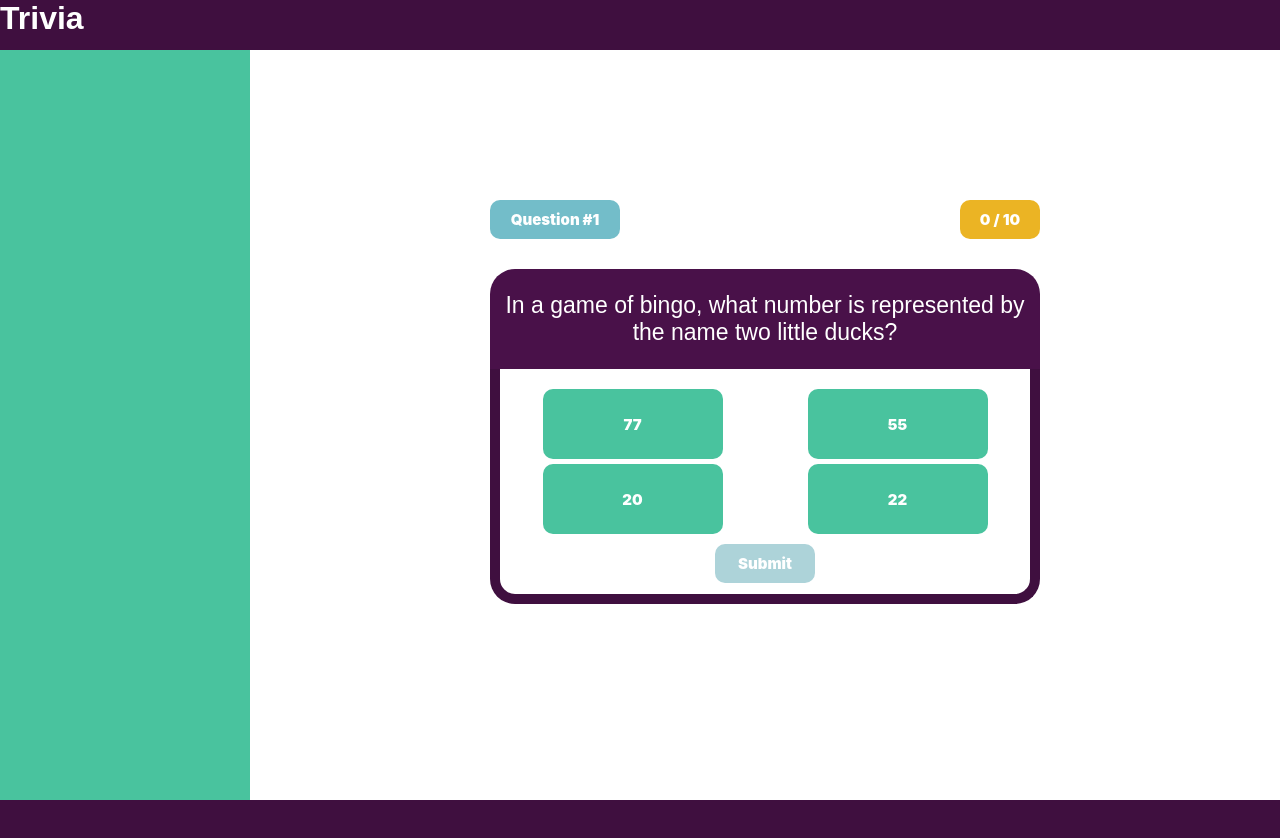
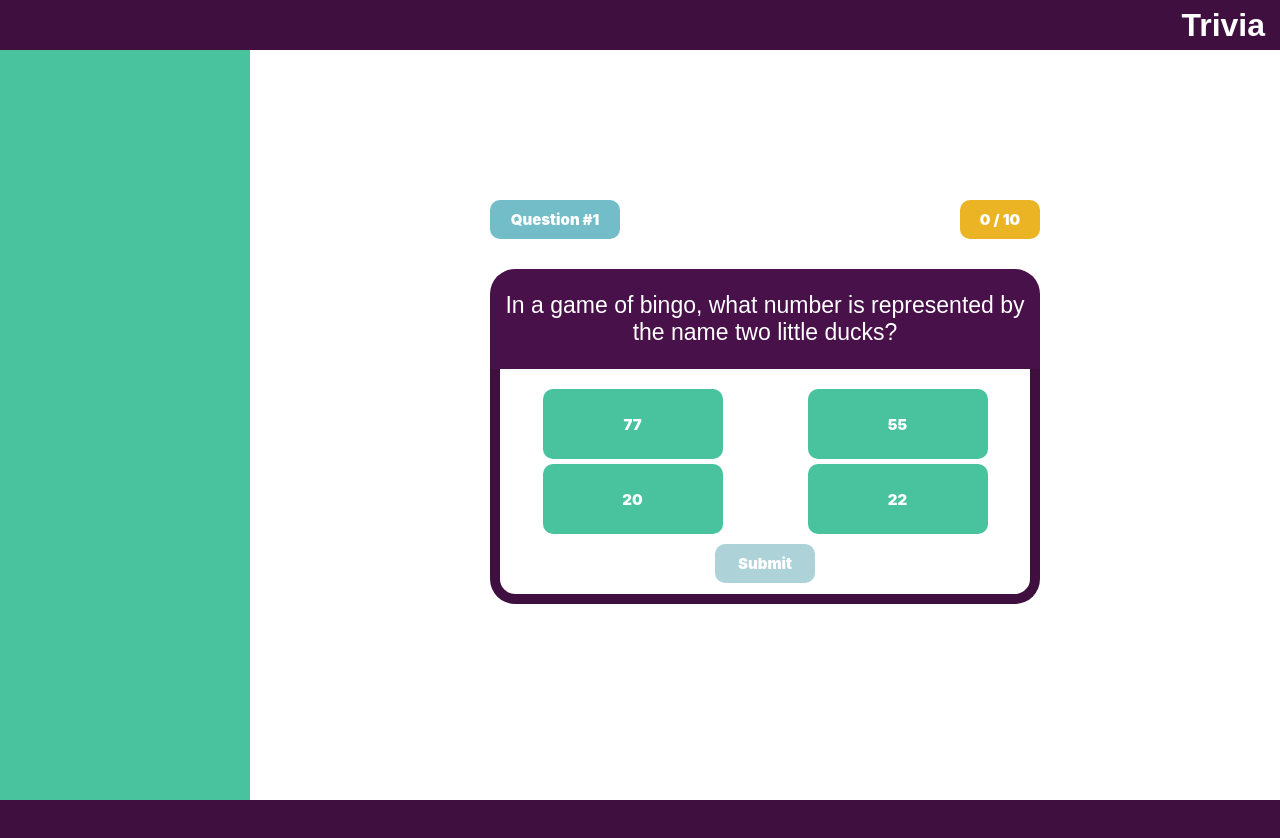
Before and after one commit to mmarsden89/trivia, a React (Create React App) app: page / in a window 1280 px wide. Shown: the top 838 px of the page. Built offline with nearby package versions, Linux system fonts and the light colour scheme; a web font is replaced by a local one.

Commit message:
header styling

```diff
--- a/src/components/header/Header.scss
+++ b/src/components/header/Header.scss
@@ -4,9 +4,7 @@
 h1 {
   font-family: $modak;
   color: $background;
-  margin: 0 !important;
-  padding: 0;
-  text-align: left;
+  margin-right: 15px;
 }
 
 .header-container {
@@ -15,4 +13,7 @@ h1 {
   position: absolute;
   top: 0;
   width: 100vw;
+  display: flex;
+  align-items: center;
+  justify-content: flex-end;
 }
```
